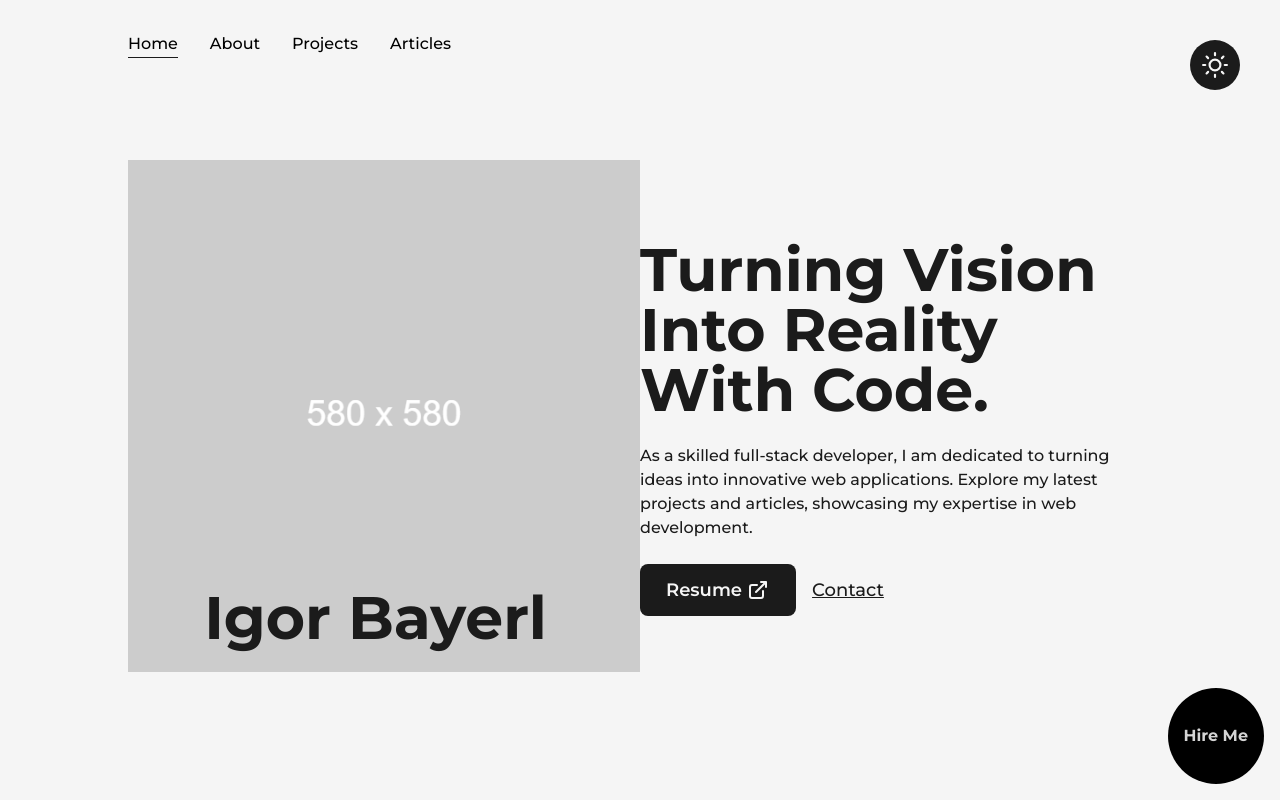
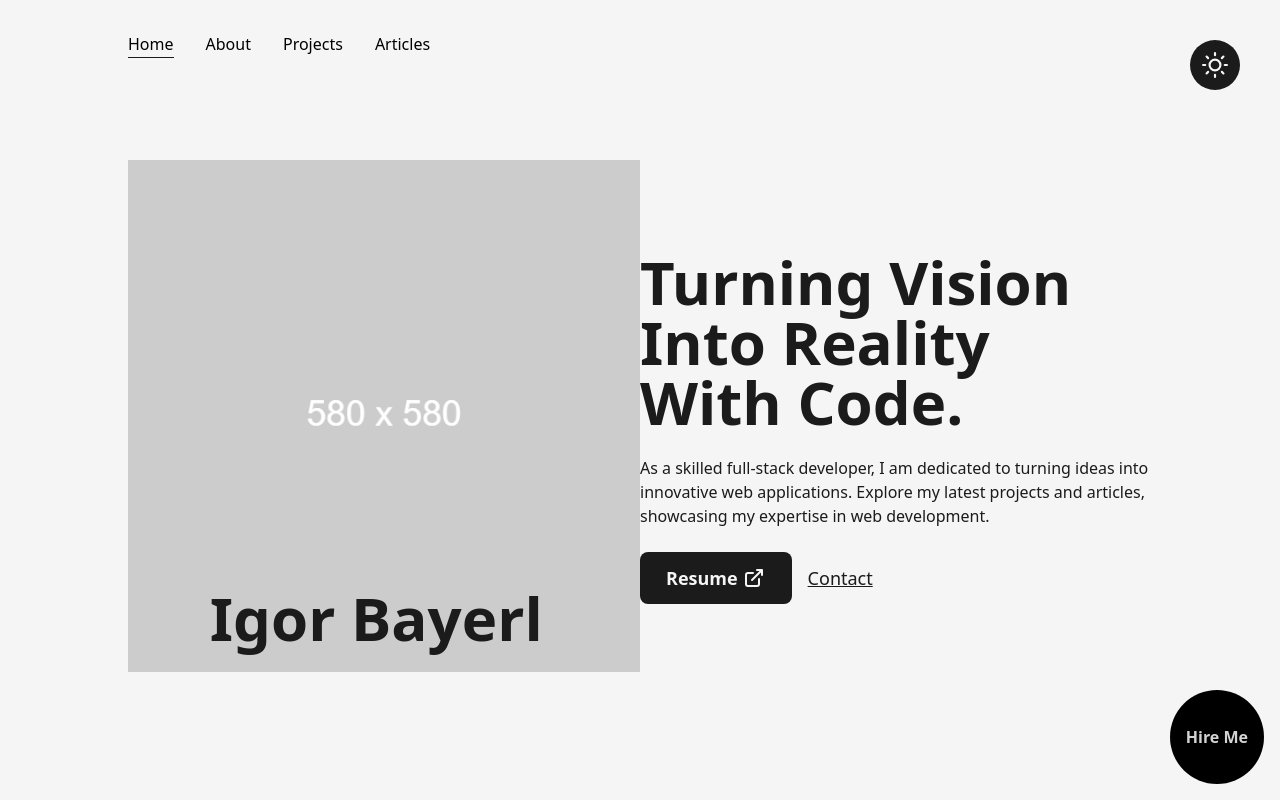
Before and after one commit to IgorBayerl/who_is_igorbayerl, a Next.js app: page / in a window 1280 px wide. Shown: the top 800 px of the page. Built offline with nearby package versions, Linux system fonts and the light colour scheme.

Commit message:
try fix build

```diff
--- a/src/pages/_app.js
+++ b/src/pages/_app.js
@@ -1,27 +1,24 @@
 import Footer from "@/components/Footer";
 import NavBar from "@/components/NavBar";
 import "@/styles/globals.css";
-import { AnimatePresence } from "framer-motion";
-import { Montserrat } from "next/font/google";
+import { AnimatePresence } from 'framer-motion'
 import Head from "next/head";
 import { useRouter } from "next/router";
 
-const montserrat = Montserrat({
-  subsets: ["latin"],
-  variable: "--font-mont",
-});
-
 export default function App({ Component, pageProps }) {
-  const router = useRouter();
+  const router = useRouter()
   return (
     <>
       <Head>
         <meta name="viewport" content="width=device-width, initial-scale=1" />
         <link rel="icon" href="/favicon.ico" />
+        {/* Import the Google Fonts directly */}
+        <link
+          href="https://fonts.googleapis.com/css2?family=Montserrat&display=swap"
+          rel="stylesheet"
+        />
       </Head>
-      <main
-        className={`${montserrat.variable} font-mont bg-light dark:bg-dark w-full min-h-screen`}
-      >
+      <main className="font-mont bg-light dark:bg-dark w-full min-h-screen">
         <NavBar />
         <AnimatePresence initial={false} mode="wait">
           <Component key={router.asPath} {...pageProps} />
@@ -29,5 +26,5 @@ export default function App({ Component, pageProps }) {
         <Footer />
       </main>
     </>
-  );
+  )
 }
```
